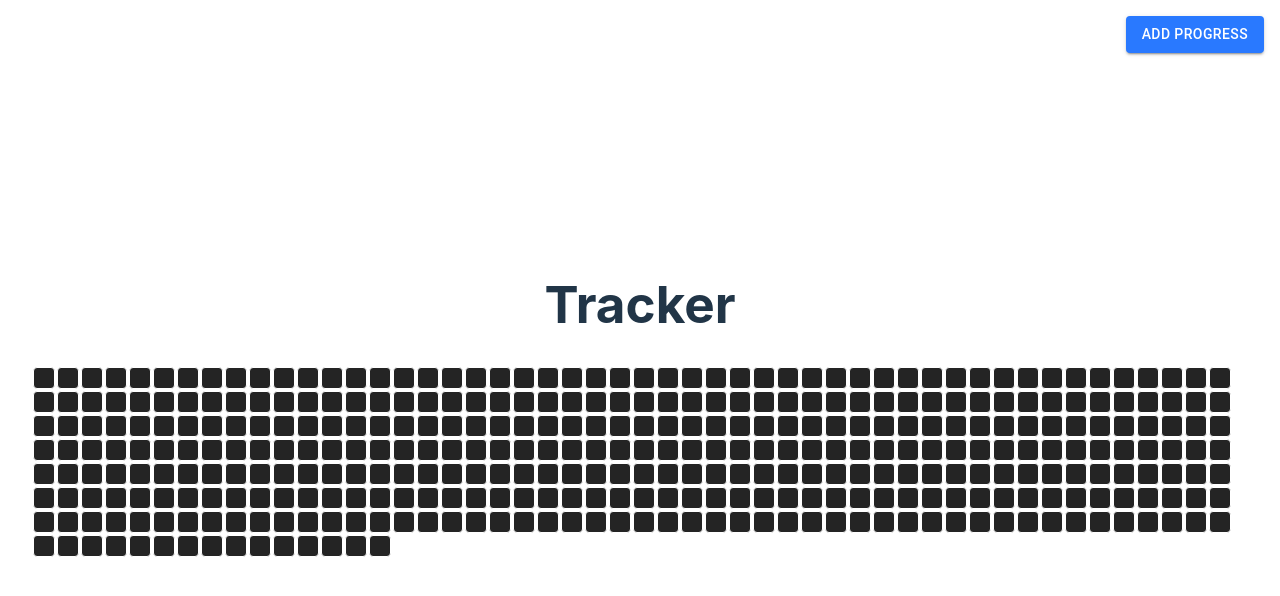
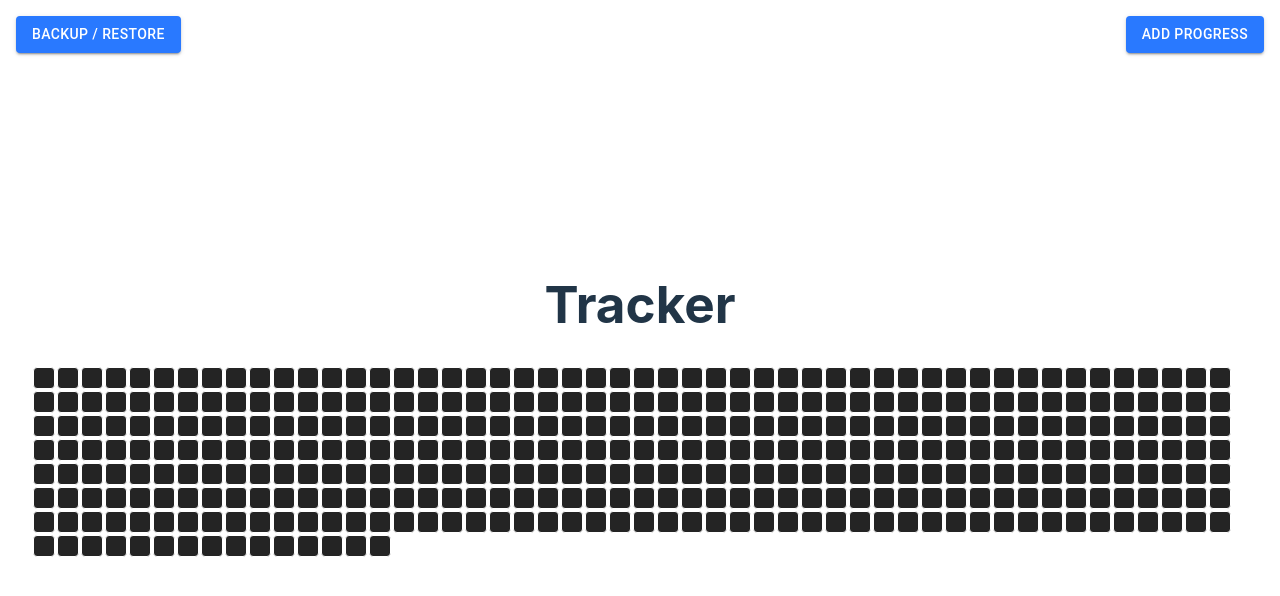
Before and after one commit to GeorgeSedhom0/ProgressTracker, a React (Vite) app: page / in a window 1280 px wide. Shown: the top 596 px of the page. Built offline with nearby package versions, Linux system fonts and the light colour scheme.

Commit message:
back / restore option

```diff
--- a/src/Tracker.tsx
+++ b/src/Tracker.tsx
@@ -3,6 +3,7 @@ import { useEffect, useState } from "react";
 import { Tooltip } from "@mui/material";
 import AddProgress from "./componants/inputProgress";
 import { Divider } from "@mui/material/";
+import ImportExport from "./componants/ImportExport";
 
 export interface Progress {
   progress: number;
@@ -58,6 +59,7 @@ const Tracker = () => {
 
   return (
     <div>
+      <ImportExport />
       <h1>Tracker</h1>
       <div
         style={{
--- /dev/null
+++ b/src/componants/ImportExport.tsx
@@ -0,0 +1,26 @@
+import { Button } from "@mui/material";
+
+const ImportExport = () => {
+  return (
+    <div
+      style={{
+        position: "absolute",
+        top: "1em",
+        left: "1em",
+        display: "flex",
+        gap: "1em",
+      }}
+    >
+      <Button
+        variant="contained"
+        onClick={() => {
+          console.log("import");
+        }}
+      >
+        Backup / Restore
+      </Button>
+    </div>
+  );
+};
+
+export default ImportExport;
```
